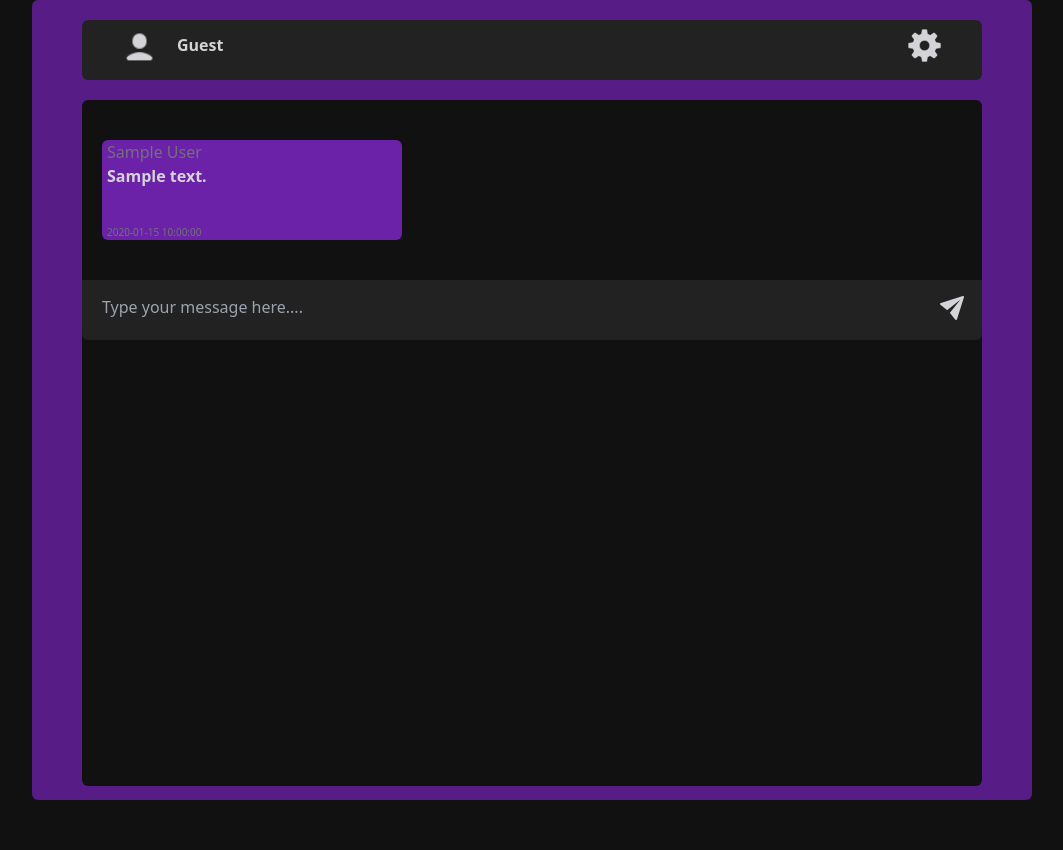
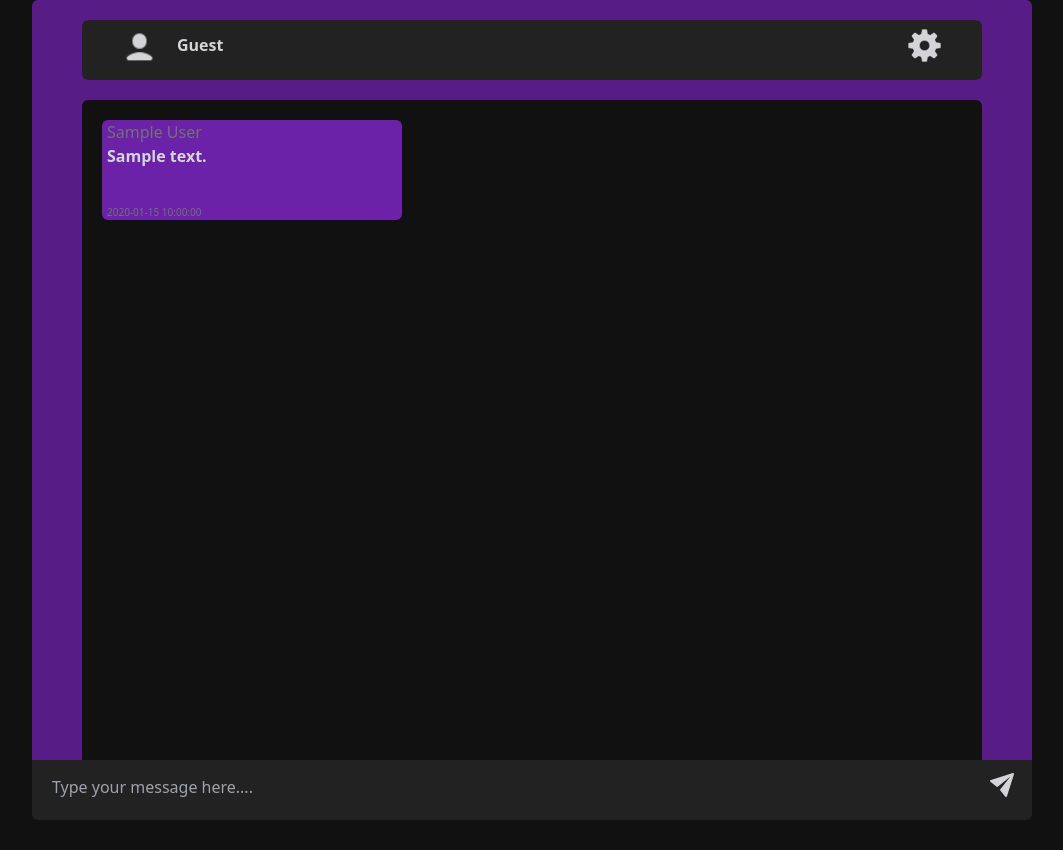
Before and after one commit to Kroplewski-M/Talk-To-Mat, a PHP site: page /chat.php in a window 1280 px wide. Shown: the whole page, without its empty margins (108-1171 px from the left). Run offline with PHP 8.4, Linux system fonts and the light colour scheme; tables that the repository leaves empty or names only in its code hold one stand-in row (values such as "Sample post"); some libraries are stand-ins or nearby versions.

Commit message:
send message box always on bottom fix

```diff
--- a/chat.php
+++ b/chat.php
@@ -42,19 +42,8 @@
         }
     }
 
-
-?>
-
-<body>
-    <section class="max-w-[1000px] h-[100vh] mx-auto rounded-md bg-purple-900  mb-[50px] pb-10 md:pb-0 pt-5">
-        <nav class="pl-10 rounded-md bg-[#222222] mb-5 mx-auto w-[90%] h-[60px]">
-            <img src="./assets/user.png" alt="" class="w-[35px] mt-[10px] float-left hover:cursor-pointer">
-            <p class="float-left mt-[13px] font-bold ml-5 text-zinc-300"><?php echo $name ?></p>
-            <img src="./assets/settings.png" alt="" class="w-[35px] mt-[8px] float-right mr-10 hover:cursor-pointer" id="showSettings">
-        </nav>
-        <div class="messages w-[90%] h-[88%] bg-[#111111] mx-auto rounded-md relative pt-5">
-            <?php
         //RETRIEVE MESSAGES
+        function getMessages($conn,$UID,$name){
             $sql = "SELECT * FROM messages";
             $result = $conn->query($sql);
             if($result->num_rows >0){
@@ -84,15 +73,31 @@
                     }
                 }
             }
+
+        }
+
 ?>
-           <div class="sticky bottom-0 w-[100%] h-[60px] bg-[#222222] rounded-b-md mt-10 ">
+
+<body>
+    <section class="max-w-[1000px] h-[100vh] mx-auto rounded-md bg-purple-900  mb-[50px] pb-10 md:pb-0 pt-5 relative">
+        <nav class="pl-10 rounded-md bg-[#222222] mb-5 mx-auto w-[90%] h-[60px]">
+            <img src="./assets/user.png" alt="" class="w-[35px] mt-[10px] float-left hover:cursor-pointer">
+            <p class="float-left mt-[13px] font-bold ml-5 text-zinc-300"><?php echo $name ?></p>
+            <img src="./assets/settings.png" alt="" class="w-[35px] mt-[8px] float-right mr-10 hover:cursor-pointer" id="showSettings">
+        </nav>
+        <div class="messages w-[90%] h-[88%] bg-[#111111] mx-auto rounded-md relative pt-5">
+            <div class="h-[100%]">
+                <?php
+                    getMessages($conn,$UID,$name);
+                ?>
+            </div>
+        </div>
+        <div class="absolute -bottom-5 w-[100%] h-[60px] bg-[#222222] rounded-b-md">
          <form action="<?php echo htmlspecialchars($_SERVER['PHP_SELF'])?>" method="POST">
              <input type="text" name="message" id="" class="mt-[15px] w-[85%] bg-transparent text-zinc-300 ml-5" placeholder="Type your message here....">
-                <img src="./assets/send.png" alt="" class="float-right w-[30px] mt-[13px] mr-[15px] hover:cursor-pointer">
+             <img src="./assets/send.png" alt="" class="float-right w-[30px] -mt-[25px] md:mt-[10px] mr-[15px] hover:cursor-pointer">
              <button value="submit" name="send" class="absolute right-4 mt-[16px] bg-transparent w-[30px] h-[30px]"></button>
          </form>
-           </div>
-
         </div>
     </section>
       <!--ACCOUNT SETTINGS -->
@@ -173,6 +178,10 @@
 </style>
 
 <script>
+    let messages = document.querySelector('.messages');
+    messages.scrollTop = messages.scrollHeight;
+
+
     let guestSettings =  document.querySelector('#guest');
     let info = document.querySelector('#information');
     //CHECK IF USER IS LOGGED IN
@@ -231,4 +240,5 @@
             accountForm.classList.add("hidden");
         }
     }
+
 </script>
```
Lines whose indentation alone changed are shown as unchanged.
